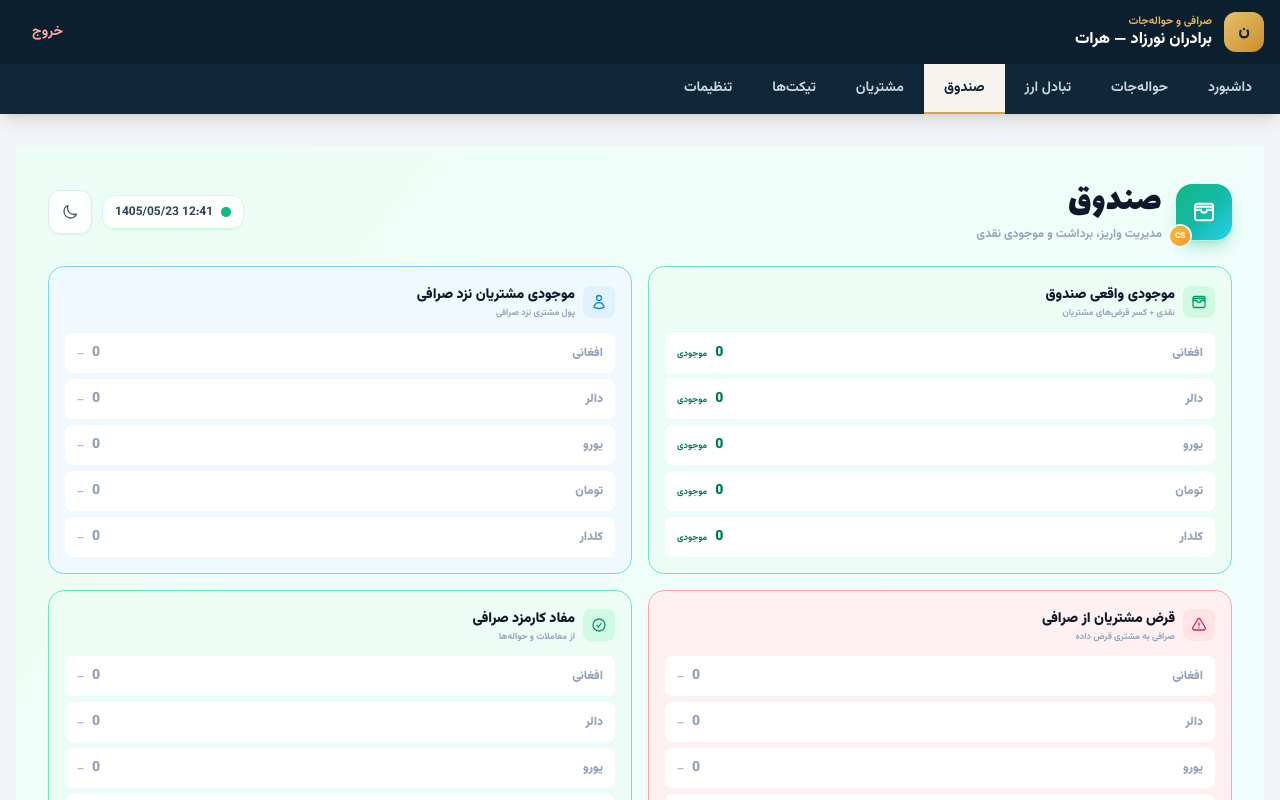
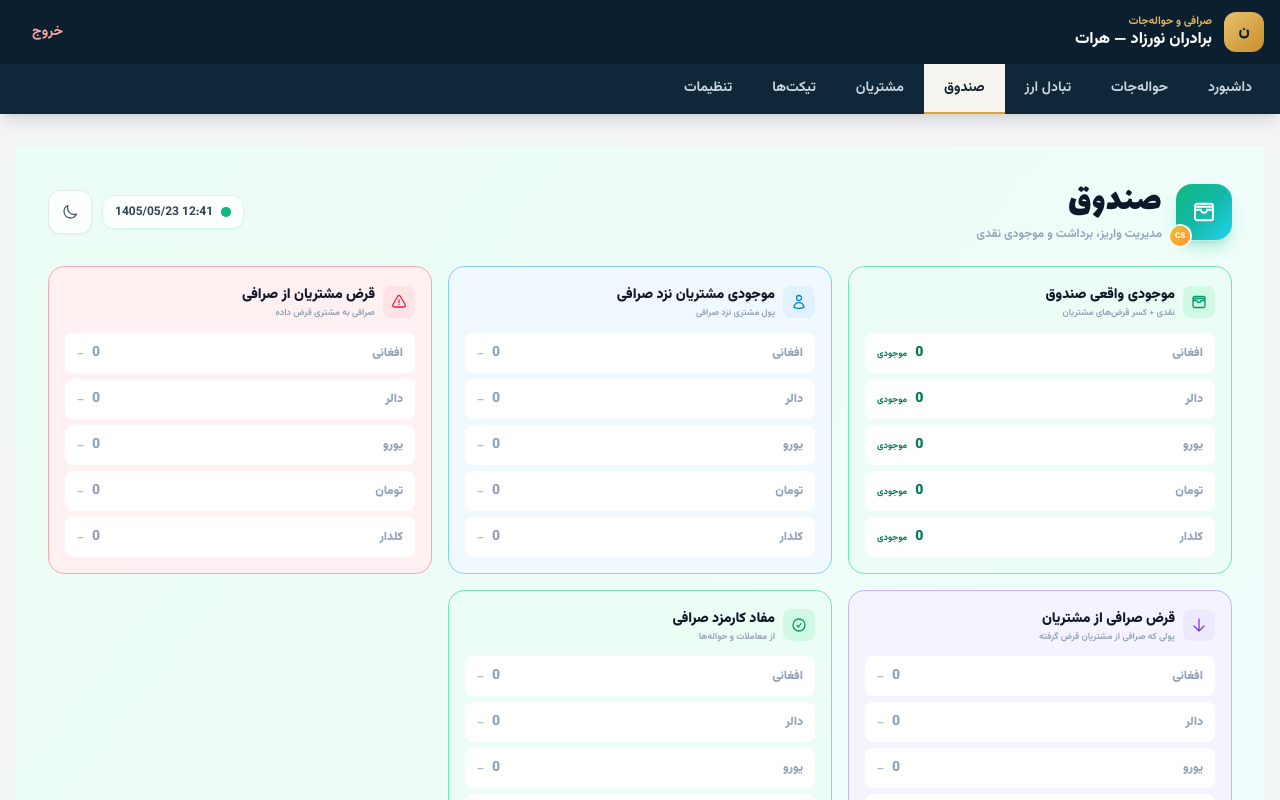
Before and after one commit to nasirahmadrahmati19-hue/exchange-admin, a Next.js app: page /dashboard/cash in a window 1280 px wide. Shown: the top 800 px of the page. Built offline with nearby package versions, Linux system fonts and the light colour scheme; sample sign-in values are in the browser's storage; a small style sheet from the web is missing.

Commit message:
Update page.tsx

```diff
--- a/app/dashboard/cash/page.tsx
+++ b/app/dashboard/cash/page.tsx
@@ -309,7 +309,8 @@ export default function CashPage() {
             </div>
           </header>
 
-          <div className="grid grid-cols-1 md:grid-cols-2 gap-4">
+          {/* ===== ۵ کارت منظم ===== */}
+          <div className="grid grid-cols-1 md:grid-cols-2 xl:grid-cols-3 gap-4">
             <div className="cs-up" style={{ animationDelay: "70ms" }}>
               <TwoColCard title="موجودی واقعی صندوق" subtitle="نقدی + کسر قرض‌های مشتریان" icon="wallet" borderColor={dk ? "border-emerald-400/25 bg-emerald-400/[0.07]" : "border-emerald-300 bg-emerald-50"} iconBg={dk ? "bg-emerald-400/15 text-emerald-300" : "bg-emerald-100 text-emerald-600"} data={realCashBalances} colorFn={(v) => v < 0 ? "text-rose-500" : dk ? "text-emerald-300" : "text-emerald-700"} statusFn={(v) => v < 0 ? "کسری" : "موجودی"} />
             </div>
@@ -320,11 +321,14 @@ export default function CashPage() {
               <TwoColCard title="قرض مشتریان از صرافی" subtitle="صرافی به مشتری قرض داده" icon="alert" borderColor={dk ? "border-rose-400/25 bg-rose-400/[0.07]" : "border-rose-300 bg-rose-50"} iconBg={dk ? "bg-rose-400/15 text-rose-300" : "bg-rose-100 text-rose-600"} data={customerDebts} colorFn={(v) => v > 0 ? "text-rose-500" : subText} statusFn={(v) => v > 0 ? "قرضدار" : "—"} />
             </div>
             <div className="cs-up" style={{ animationDelay: "130ms" }}>
+              <TwoColCard title="قرض صرافی از مشتریان" subtitle="پولی که صرافی از مشتریان قرض گرفته" icon="arrowDown" borderColor={dk ? "border-violet-400/25 bg-violet-400/[0.07]" : "border-violet-300 bg-violet-50"} iconBg={dk ? "bg-violet-400/15 text-violet-300" : "bg-violet-100 text-violet-600"} data={customerTotalBalances} colorFn={(v) => v > 0 ? dk ? "text-violet-300" : "text-violet-700" : subText} statusFn={(v) => v > 0 ? "قرض صرافی" : "—"} />
+            </div>
+            <div className="cs-up" style={{ animationDelay: "150ms" }}>
               <TwoColCard title="مفاد کارمزد صرافی" subtitle="از معاملات و حواله‌ها" icon="check" borderColor={dk ? "border-emerald-400/25 bg-emerald-400/[0.07]" : "border-emerald-300 bg-emerald-50"} iconBg={dk ? "bg-emerald-400/15 text-emerald-300" : "bg-emerald-100 text-emerald-600"} data={commissionProfit} colorFn={(v) => v > 0 ? dk ? "text-emerald-300" : "text-emerald-700" : subText} statusFn={(v) => v > 0 ? "مفاد" : "—"} />
             </div>
           </div>
 
-          <div className={`cs-up flex gap-1.5 md:gap-2 rounded-xl md:rounded-2xl border p-1.5 md:p-2 shadow-sm backdrop-blur ${glassChip}`} style={{ animationDelay: "150ms" }}>
+          <div className={`cs-up flex gap-1.5 md:gap-2 rounded-xl md:rounded-2xl border p-1.5 md:p-2 shadow-sm backdrop-blur ${glassChip}`} style={{ animationDelay: "170ms" }}>
             {tabs.map(tab => (
               <button key={tab.id} onClick={() => setActiveTab(tab.id)} className={`flex flex-1 cursor-pointer items-center justify-center gap-1.5 md:gap-2 rounded-lg md:rounded-xl px-3 md:px-5 py-2.5 md:py-3 text-xs md:text-sm font-black transition-all duration-300 active:scale-[0.97] ${activeTab === tab.id ? `bg-gradient-to-l shadow-lg ${dk ? "from-emerald-400 to-teal-400 text-slate-950" : "from-emerald-500 via-teal-500 to-cyan-500 text-white"}` : dk ? "text-slate-400 hover:bg-slate-700/60 hover:text-slate-100" : "text-slate-500 hover:bg-emerald-50 hover:text-slate-800"}`}>
                 <Ic n={tab.icon} className="h-4 w-4" /><span>{tab.label}</span>
@@ -334,7 +338,7 @@ export default function CashPage() {
           </div>
 
           {activeTab === "register" && (
-            <section className={`cs-up space-y-4 md:space-y-5 p-4 md:p-7 ${uiCard}`} style={{ animationDelay: "170ms" }}>
+            <section className={`cs-up space-y-4 md:space-y-5 p-4 md:p-7 ${uiCard}`} style={{ animationDelay: "190ms" }}>
               <div className="flex flex-wrap items-center gap-3"><span className={`grid h-11 w-11 place-items-center rounded-xl bg-gradient-to-br ring-1 ${identIcon}`}><Ic n="plus" className="h-5 w-5" /></span><div className="flex-1 min-w-0"><h2 className={`cs-display text-xl md:text-2xl leading-none ${heading}`}>ثبت عملیات صندوق</h2><p className={`mt-1 text-[11px] font-bold ${subText}`}>واریز و برداشت مشتری یا مالک</p></div></div>
               <div className="grid gap-4 md:grid-cols-2 lg:grid-cols-4">
                 {fld("نوع عملیات *", (<div className="relative"><select value={form.type} onChange={e => { setField("type", e.target.value); if (e.target.value !== "customer_deposit" && e.target.value !== "customer_withdraw") { setField("customerId", ""); setField("customerName", ""); } }} className={`${uiInput} cursor-pointer appearance-none pl-9`}>{entryTypeOptions.map(o => <option key={o[0]} value={o[0]}>{o[1]}</option>)}</select><span className={chevPos}><Ic n="chevron" className="h-4 w-4" /></span></div>))}
@@ -386,7 +390,7 @@ export default function CashPage() {
           )}
 
           {activeTab === "ledger" && (
-            <section className={`cs-up overflow-hidden ${uiCard}`} style={{ animationDelay: "170ms" }}>
+            <section className={`cs-up overflow-hidden ${uiCard}`} style={{ animationDelay: "190ms" }}>
               <div className="flex flex-wrap items-center gap-3 p-4 md:p-5 pb-3 md:pb-4 md:px-7 md:pt-6"><span className={`grid h-10 w-10 md:h-11 md:w-11 place-items-center rounded-xl bg-gradient-to-br ring-1 ${identIcon}`}><Ic n="history" className="h-5 w-5" /></span><div className="flex-1 min-w-0"><h2 className={`cs-display text-xl md:text-2xl leading-none ${heading}`}>روزنامچه صندوق</h2><p className={`mt-1 text-[11px] font-bold ${subText}`}>تمام دریافتی‌ها و پرداختی‌ها با جزئیات کامل</p></div><span className={`rounded-full px-3 py-1.5 text-[10px] font-black ${dk ? "bg-slate-700 text-slate-300" : "bg-emerald-100 text-emerald-700"}`}>{filteredEntries.length} عملیات</span></div>
               <div className="px-4 md:px-7 pb-4 space-y-4">
                 <div className="flex flex-wrap gap-3">
@@ -431,7 +435,7 @@ export default function CashPage() {
           )}
 
           {activeTab === "close" && (
-            <section className={`cs-up space-y-4 md:space-y-5 p-4 md:p-7 ${uiCard}`} style={{ animationDelay: "170ms" }}>
+            <section className={`cs-up space-y-4 md:space-y-5 p-4 md:p-7 ${uiCard}`} style={{ animationDelay: "190ms" }}>
               <div className="flex flex-wrap items-center gap-3"><span className={`grid h-11 w-11 place-items-center rounded-xl bg-gradient-to-br ring-1 ${identIcon}`}><Ic n="lock" className="h-5 w-5" /></span><div className="flex-1 min-w-0"><h2 className={`cs-display text-xl md:text-2xl leading-none ${heading}`}>بستن صندوق و شمارش واقعی</h2><p className={`mt-1 text-[11px] font-bold ${subText}`}>مقایسه موجودی ثبت‌شده با شمارش واقعی در پایان روز</p></div></div>
               <div className={`rounded-xl border p-4 ${dk ? "border-amber-400/25 bg-amber-400/[0.07]" : "border-amber-300 bg-amber-50"}`}><div className="flex items-start gap-2"><Ic n="alert" className={`h-4 w-4 shrink-0 mt-0.5 ${dk ? "text-amber-300" : "text-amber-600"}`} /><span className={`text-xs leading-6 ${dk ? "text-amber-200" : "text-amber-800"}`}>موجودی واقعی هر ارز را که در صندوق فیزیکی شمارش کرده‌اید وارد کنید. سیستم اختلاف را محاسبه و به‌صورت خودکار در روزنامچه ثبت می‌کند.</span></div></div>
               <div className="grid grid-cols-1 sm:grid-cols-2 lg:grid-cols-5 gap-4">
```
